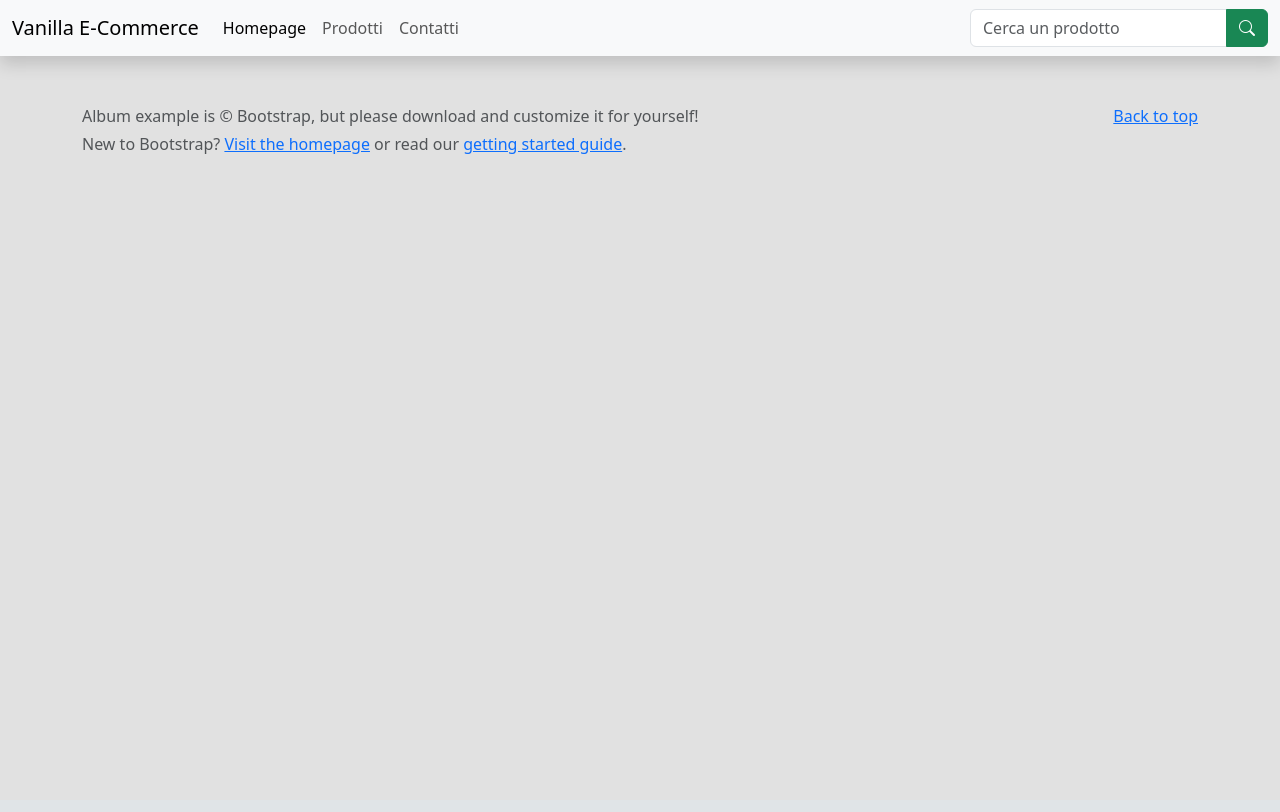
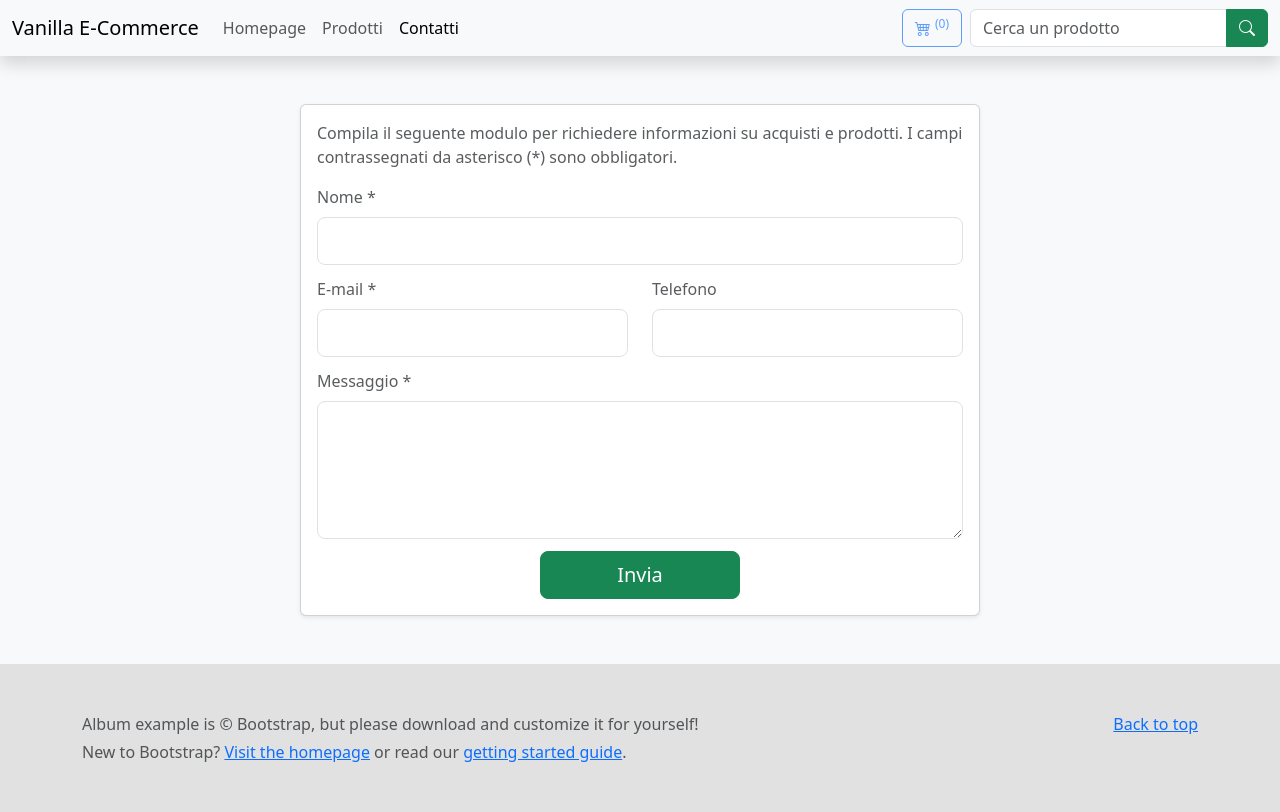
Before and after one commit to DarCas/talentform-ecommerce-php-vanilla, a PHP site: page /contacts/index.php in a window 1280 px wide. Before the commit the page ends 154 px from the top, so only its background shows below. Run offline with PHP 8.4, Linux system fonts and the light colour scheme; data that the repository does not hold is empty; some libraries are stand-ins or nearby versions.

Commit message:
**📧 Implementazione sistema di gestione contatti via e-mail**
- **Aggiunte principali:**
  - Creazione sistema di contatti per utenti:
    - Endpoint `contacts/index.php` per richieste di informazioni.
    - Template e-mail dinamici: `contact-simple.html` e `contact-product.html` con dettagli utente e prodotto collegato.
    - Validazione lato server per i campi obbligatori.
  - Integrazione libreria `PHPMailer` (v6.10.0) per l'invio delle e-mail:
    - Configurazione SMTP personalizzabile in `config.php`.
    - Fallback con supporto a PHP `mail()` per configurazioni senza SMTP.
  - Aggiunta autoload per classi helper (`autoload.function.php`) e creazione helpers:
    - `NavBarHelper` per verificare la pagina attiva.
    - `CartsHelper` per la gestione del carrello (rimozione, aggiunta, conteggio prodotti).

- **Modifiche:**
  - Rifattorizzazione codice e inclusioni:
    - Ottimizzate navbar e riferimenti helper nel layout.
    - Rimozione funzioni duplicate in favore di classi helper (`CartsHelper`, `NavBarHelper`).
  - Aggiornamento di `composer.json` e `composer.lock` con dipendenza `phpmailer/phpmailer` e requisiti estensioni `ext-pdo`, `ext-intl`.

- **Impatto:**
  - Introduzione di una funzionalità completa per interazioni via e-mail con miglioramento della comunicazione utente.
  - Riduzione del codice duplicato migliorando la manutenibilità grazie agli helper.

- **Note tecniche:**
  - Dipendenza PHPMailer gestita tramite Composer.
  - Template modulari per future personalizzazioni e localizzazioni.

```diff
--- /dev/null
+++ b/@assets/php/classes/CartsHelper.class.php
@@ -0,0 +1,67 @@
+<?php
+
+abstract class CartsHelper
+{
+    /**
+     * Restituisce il nostro carrello
+     *
+     * @return string[]
+     */
+    static function get(): array
+    {
+        return $_SESSION['cart'] ?? [];
+    }
+
+    /**
+     * Restituisce il numero di prodotti nel nostro carrello
+     *
+     * @return int
+     */
+    static function count(): int
+    {
+        return count($_SESSION['cart'] ?? []);
+    }
+
+    /**
+     * Verifichiamo se un prodotto è nel nostro carrello
+     *
+     * @param string $productId
+     * @return bool
+     */
+    static function inCart(string $productId): bool
+    {
+        return in_array($productId, $_SESSION['cart'] ?? []);
+    }
+
+    /**
+     * Aggiungiamo un prodotto al nostro carrello
+     *
+     * @param string $productId
+     * @return bool
+     */
+    static function add(string $productId): bool
+    {
+        if (!isset($_SESSION['cart'])) {
+            $_SESSION['cart'] = [];
+        }
+
+        if (!in_array($productId, $_SESSION['cart'])) {
+            $_SESSION['cart'][] = $productId;
+        }
+
+        return in_array($productId, $_SESSION['cart']);
+    }
+
+    /**
+     * Rimuoviamo un prodotto dal nostro carrello
+     *
+     * @param string $productId
+     * @return void
+     */
+    static function remove(string $productId): void
+    {
+        if (in_array($productId, $_SESSION['cart'])) {
+            $_SESSION['cart'] = array_filter($_SESSION['cart'], fn($id) => $id !== $productId);
+        }
+    }
+}
--- /dev/null
+++ b/@assets/php/classes/NavBarHelper.class.php
@@ -0,0 +1,16 @@
+<?php
+
+abstract class NavBarHelper {
+    /**
+     * Verifico se la pagina è quella corrente
+     *
+     * @param string $page
+     * @return bool
+     */
+    static function isCurrentPage(string $page): bool
+    {
+        $dirname = dirname($_SERVER['SCRIPT_NAME']);
+
+        return ($dirname === $page);
+    }
+}
--- a/@assets/php/config.php
+++ b/@assets/php/config.php
@@ -1,6 +1,10 @@
 <?php
 
+use PHPMailer\PHPMailer\PHPMailer;
+
 return [
+    'dev' => ($_SERVER['HTTP_HOST'] === 'php-code.loc'),
+
     'filesystem' => [
         'storage' => "{$_SERVER['DOCUMENT_ROOT']}/@storage/",
         'products' => "{$_SERVER['DOCUMENT_ROOT']}/@storage/products/",
@@ -14,4 +18,24 @@ return [
         'dbport' => '3306',                     // La porta TCP/IP di ascolto del database
         'dbuser' => 'talentform_ecommerce',     // Il nome utente del database
     ],
+
+    'mail' => [
+//        'smtp' => [
+//            'host' => 'smtp.google.com',
+//            'auth' => true,
+//            'username' => 'username',
+//            'password' => 'password',
+//            'secure' => PHPMailer::ENCRYPTION_SMTPS,    // Enable implicit TLS encryption
+//            'port' => 465,                              // TCP port to connect to; use 587 if you have set `PHPMailer::ENCRYPTION_STARTTLS`
+//        ],
+        'smtp' => null,
+        'from' => [
+            'address' => 'no-replay@php-code.loc',
+            'name' => 'Vanilla E-Commerce',
+        ],
+        'to' => [
+            'address' => 'email@domain.com',
+            'name' => 'Il mio nome',
+        ],
+    ],
 ];
--- /dev/null
+++ b/@assets/php/functions/autoload.function.php
@@ -0,0 +1,4 @@
+<?php
+spl_autoload_register(function ($class) {
+    require_once "{$_SERVER['DOCUMENT_ROOT']}/@assets/php/classes/{$class}.class.php";
+});
--- a/@assets/php/functions/front-end/carts-helper.php
+++ /dev/null
@@ -1,12 +0,0 @@
-<?php
-
-/**
- * Verifichiamo se un prodotto è nel nostro carrello
- *
- * @param string $productId
- * @return bool
- */
-function inCart(string $productId): bool
-{
-    return in_array($productId, $_SESSION['cart'] ?? []);
-}
--- a/@assets/php/includes/admin/bootstrap.inc.php
+++ b/@assets/php/includes/admin/bootstrap.inc.php
@@ -2,6 +2,8 @@
 
 // Carico il file di configurazione
 $config = require_once "{$_SERVER['DOCUMENT_ROOT']}/@assets/php/config.php";
+
+require_once "{$_SERVER['DOCUMENT_ROOT']}/vendor/autoload.php";
 
 // Carico PDO per la connessione al database
 require_once "{$_SERVER['DOCUMENT_ROOT']}/@assets/php/includes/database.inc.php";
--- a/@assets/php/includes/front-end/bootstrap.inc.php
+++ b/@assets/php/includes/front-end/bootstrap.inc.php
@@ -7,9 +7,11 @@ if (session_status() === PHP_SESSION_NONE) {
 // Carico il file di configurazione
 $config = require_once "{$_SERVER['DOCUMENT_ROOT']}/@assets/php/config.php";
 
+require_once "{$_SERVER['DOCUMENT_ROOT']}/vendor/autoload.php";
+require_once "{$_SERVER['DOCUMENT_ROOT']}/@assets/php/functions/autoload.function.php";
+
 // Carico PDO per la connessione al database
 require_once "{$_SERVER['DOCUMENT_ROOT']}/@assets/php/includes/database.inc.php";
 
 require_once "{$_SERVER['DOCUMENT_ROOT']}/@assets/php/functions/admin/pagination.render.function.php";
-require_once "{$_SERVER['DOCUMENT_ROOT']}/@assets/php/functions/front-end/carts-helper.php";
 require_once "{$_SERVER['DOCUMENT_ROOT']}/@assets/php/functions/uuidv4.function.php";
--- a/@assets/php/includes/front-end/partials/navbar.inc.php
+++ b/@assets/php/includes/front-end/partials/navbar.inc.php
@@ -1,17 +1,5 @@
 <?php
-/**
- * Con questa funzione verifico quale sezione del pannello di controllo sto usando in modo da attivare il link giusto.
- *
- * @param string $page
- * @return bool
- */
-function isCurrentPage(string $page): bool
-{
-    $dirname = dirname($_SERVER['SCRIPT_NAME']);
-
-    return ($dirname === $page);
-}
-
+require_once "{$_SERVER['DOCUMENT_ROOT']}/@assets/php/includes/front-end/bootstrap.inc.php";
 ?>
 <nav class="navbar navbar-expand bg-body-tertiary shadow">
     <div class="container-fluid">
@@ -24,20 +12,23 @@ function isCurrentPage(string $page): bool
         <div class="collapse navbar-collapse" id="navbarNav">
             <ul class="navbar-nav me-auto">
                 <li class="nav-item">
-                    <a class="nav-link <?= isCurrentPage('/') ? 'active' : '' ?>"
+                    <a class="nav-link <?= NavBarHelper::isCurrentPage('/') ? 'active' : '' ?>"
                        aria-current="page" href="/">Homepage</a>
                 </li>
                 <li class="nav-item">
-                    <a class="nav-link <?= isCurrentPage('/products') ? 'active' : '' ?>"
+                    <a class="nav-link <?= NavBarHelper::isCurrentPage('/products') ? 'active' : '' ?>"
                        href="/products">Prodotti</a>
                 </li>
                 <li class="nav-item">
-                    <a class="nav-link <?= isCurrentPage('/contacts') ? 'active' : '' ?>"
+                    <a class="nav-link <?= NavBarHelper::isCurrentPage('/contacts') ? 'active' : '' ?>"
                        href="/contacts">Contatti</a>
                 </li>
             </ul>
 
-            <!--a class="btn btn-outline-primary" href="/admin/@action/logout.php">Logout</a-->
+            <a class="btn btn-outline-primary me-2 <?= !CartsHelper::count() ? ' disabled': '' ?>" href="/carts">
+                <i class="bi bi-cart4"></i>
+                <sup>(<?= CartsHelper::count(); ?>)</sup>
+            </a>
 
             <form action="/products" method="get" class="d-flex" role="search">
                 <div class="input-group">
@@ -46,7 +37,6 @@ function isCurrentPage(string $page): bool
                            aria-label="Cerca un prodotto"/>
                     <button class="btn btn-success" type="submit"><i class="bi bi-search"></i></button>
                 </div>
-
             </form>
         </div>
     </div>
--- a/admin/products/@action/faker.php
+++ b/admin/products/@action/faker.php
@@ -7,7 +7,6 @@
 use FakerEcommerce\Ecommerce;
 
 require_once "{$_SERVER['DOCUMENT_ROOT']}/@assets/php/includes/admin/bootstrap.inc.php";
-require_once "{$_SERVER['DOCUMENT_ROOT']}/vendor/autoload.php";
 
 /**
  * @method televisions()
--- a/composer.json
+++ b/composer.json
@@ -3,6 +3,7 @@
         "fakerphp/faker": "^1.24",
         "snlbaral/faker-ecommerce": "^2.0",
         "ext-pdo": "*",
-        "ext-intl": "*"
+        "ext-intl": "*",
+        "phpmailer/phpmailer": "^6.10"
     }
 }
--- /dev/null
+++ b/contacts/index.php
@@ -0,0 +1,147 @@
+<?php
+/**
+ * @var PDO $pdo
+ */
+
+require_once "{$_SERVER['DOCUMENT_ROOT']}/@assets/php/includes/front-end/bootstrap.inc.php";
+
+try {
+    if (!empty($_GET['id']) && UuidV4Validate($_GET['id'])) {
+        $select = $pdo->prepare('SELECT * FROM products WHERE id = :id');
+        $select->bindValue(':id', $_GET['id'], PDO::PARAM_STR);
+        $select->execute();
+
+        $product = $select->fetch(PDO::FETCH_ASSOC);
+
+        if (empty($product)) {
+            header('HTTP/1.0 404 Not Found', true, 404);
+            exit;
+        }
+    }
+} catch (PDOException $e) {
+    print_r($e);
+    exit;
+}
+
+switch (true) {
+    case isset($_GET['success']):
+    case isset($_GET['error']):
+        header("Refresh: 2; url={$_SERVER['SCRIPT_NAME']}");
+        break;
+}
+?>
+<!DOCTYPE html>
+<html lang="en" data-bs-theme="auto">
+<head>
+    <title>Contatti ~ Vanilla E-Commerce</title>
+    <?php require_once "{$_SERVER['DOCUMENT_ROOT']}/@assets/php/includes/front-end/partials/header.inc.php"; ?>
+</head>
+<body>
+<?php require_once "{$_SERVER['DOCUMENT_ROOT']}/@assets/php/includes/front-end/partials/navbar.inc.php"; ?>
+
+<main class="bg-body-tertiary">
+    <div class="container py-5" style="width: 55%">
+        <div class="card shadow-sm">
+            <div class="card-body text-body-secondary">
+                <p>Compila il seguente modulo per richiedere informazioni su acquisti e prodotti. I campi contrassegnati
+                    da asterisco (*) sono obbligatori.</p>
+
+                <form action="./@action/sendmail.php" method="post" class="row">
+                    <?php
+                    if (isset($product)) {
+                        ?>
+                        <input type="hidden" name="product" value="<?= htmlentities($product['title']); ?>">
+                        <card class="col-7 mb-3">
+                            <div class="card bg-body-tertiary shadow-sm">
+                                <div class="card-body">
+                                    <div class="row align-items-center">
+                                        <div class="col-3 text-center">
+                                            <img
+                                                class="rounded"
+                                                style="height: 64px; width: 64px; object-fit: cover;"
+                                                src="<?php
+                                                if (!empty($product['image'])) {
+                                                    echo "/@storage/products/{$product['image']}";
+                                                } else {
+                                                    echo 'https://placehold.co/64x64?text=No+Image';
+                                                }
+                                                ?>"
+                                                alt="">
+                                        </div>
+                                        <div class="col">
+                                            <h5 class="mb-0">Richiesta informazioni</h5>
+                                            <h6 class="fw-bolder"><?= htmlentities($product['title']); ?></h6>
+                                        </div>
+                                    </div>
+                                </div>
+                            </div>
+                        </card>
+                        <?php
+                    }
+                    ?>
+
+                    <div class="col-12"><?php
+
+                        if (isset($_GET['success'])) {
+                            ?>
+                            <div class="alert alert-success" role="alert">
+                                Il messaggio è stato inviato con successo!
+                            </div>
+                            <?php
+                        } else if (isset($_GET['error'])) {
+                            ?>
+                            <div class="alert alert-danger" role="alert">
+                                Si è verificato un errore durante l'invio del messaggio.
+                            </div>
+                            <?php
+                        }
+
+                        ?></div>
+
+                    <div class="col-12 pb-2">
+                        <label for="inputNome" class="form-label">Nome *</label>
+                        <input type="text" class="form-control form-control-lg" id="inputNome"
+                               required name="fullname">
+                        <div class="form-text text-danger">
+                            <?= $_GET['fullname'] ?? ''; ?>
+                        </div>
+                    </div>
+                    <div class="col-6">
+                        <label for="inputEmail" class="form-label">E-mail *</label>
+                        <input type="email" class="form-control form-control-lg" id="inputEmail"
+                               required name="email">
+                        <div class="form-text text-danger">
+                            <?= $_GET['email'] ?? ''; ?>
+                        </div>
+                    </div>
+                    <div class="col-6">
+                        <label for="inputTelefono" class="form-label">Telefono</label>
+                        <input type="tel" class="form-control form-control-lg" id="inputTelefono"
+                               name="telefono">
+                        <div class="form-text text-danger">
+                            <?= $_GET['telefono'] ?? ''; ?>
+                        </div>
+                    </div>
+                    <div class="col-12 py-2">
+                        <label for="inputMessaggio" class="form-label">Messaggio *</label>
+                        <textarea class="form-control form-control-lg" id="inputMessaggio"
+                                  name="messaggio" rows="4"></textarea>
+                        <div class="form-text text-danger">
+                            <?= $_GET['messaggio'] ?? ''; ?>
+                        </div>
+                    </div>
+
+                    <div class="col-4 offset-4">
+                        <button type="submit" class="btn btn-lg w-100 block btn-success">Invia</button>
+                    </div>
+                </form>
+            </div>
+        </div>
+
+
+    </div>
+</main>
+
+<?php require_once "{$_SERVER['DOCUMENT_ROOT']}/@assets/php/includes/front-end/partials/footer.inc.php"; ?>
+</body>
+</html>
--- a/products/index.php
+++ b/products/index.php
@@ -96,7 +96,7 @@ try {
                                            class="btn btn-sm <?php
 
                                            if (($product['qty'] <= 0) ||
-                                               inCart($product['id'])
+                                               CartsHelper::inCart($product['id'])
                                            ) {
                                                echo 'disabled';
                                            } else {
--- a/products/product.php
+++ b/products/product.php
@@ -84,7 +84,7 @@ try {
                    class="btn <?php
 
                    if (($product['qty'] <= 0) ||
-                       inCart($product['id'])
+                       CartsHelper::inCart($product['id'])
                    ) {
                        echo 'disabled';
                    } else {
```
Also changed, not shown: @assets/php/includes/admin/partials/navbar.inc.php (+4 -16 lines), carts/@action/add.php (+1 -7 lines), contacts/@action/contact-product.html (added, +11 -0 lines), contacts/@action/contact-simple.html (added, +7 -0 lines), contacts/@action/sendmail.php (added, +108 -0 lines), README.md, 1 other file.
